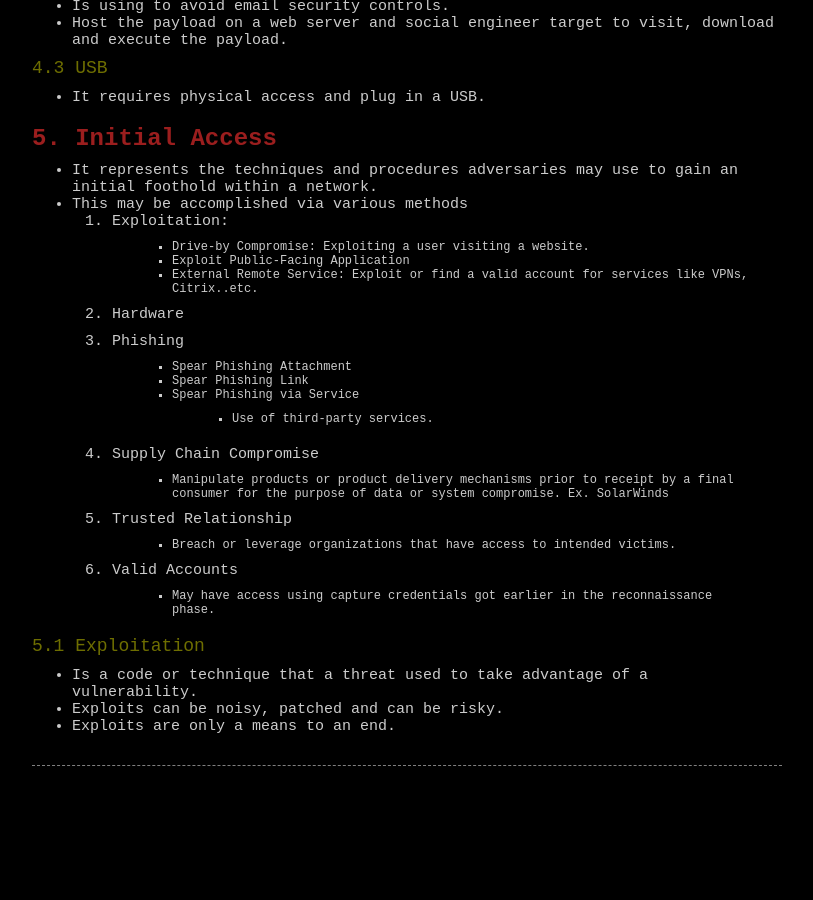
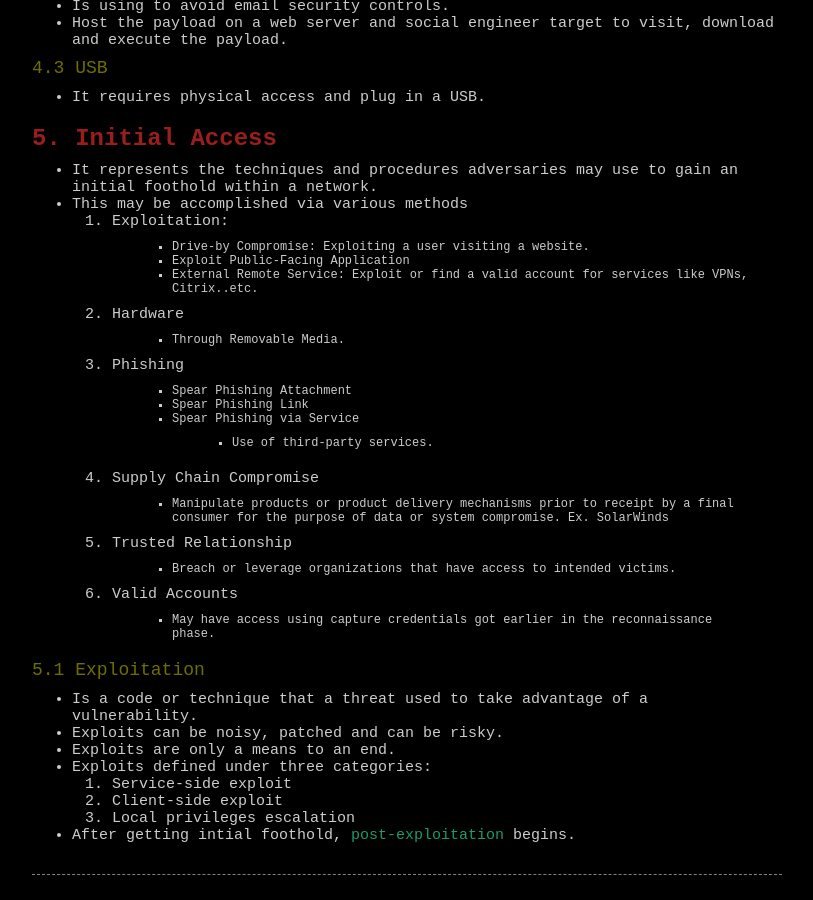
Before and after one commit to wizoutsugar/wizoutsugar.github.io, a Jekyll site: the page built from _posts/2020/RedTeam/2020-12-26-Exercise.md, in a window 1280 px wide and 900 px high, scrolled down 1283 px. Shown: the whole window, without its empty margins (233-1046 px from the left). Built offline with Jekyll 4.4.1, drawn with Linux system fonts in a browser that asks for light colours; comment, search, counter and statistics services are not loaded; before the commit the page ends 2074 px from its top, so only the background shows below that.

Commit message:
Update 2020-12-26-Exercise.md

```diff
--- a/_posts/2020/RedTeam/2020-12-26-Exercise.md
+++ b/_posts/2020/RedTeam/2020-12-26-Exercise.md
@@ -78,6 +78,7 @@ tags:
         > - External Remote Service: Exploit or find a valid account for services like VPNs, Citrix..etc.
 
     2. Hardware
+        > - Through Removable Media.
 
     3.  Phishing
         > - Spear Phishing Attachment
@@ -98,3 +99,9 @@ tags:
 - Is a code or technique that a threat used to take advantage of a vulnerability.
 - Exploits can be noisy, patched and can be risky.
 - Exploits are only a means to an end.
+- Exploits defined under three categories:
+    1. Service-side exploit
+    2. Client-side exploit
+    3. Local privileges escalation
+
+- After getting intial foothold, <a href="https://wizoutsugar.github.io/redteam/Post/">post-exploitation</a> begins.
```
